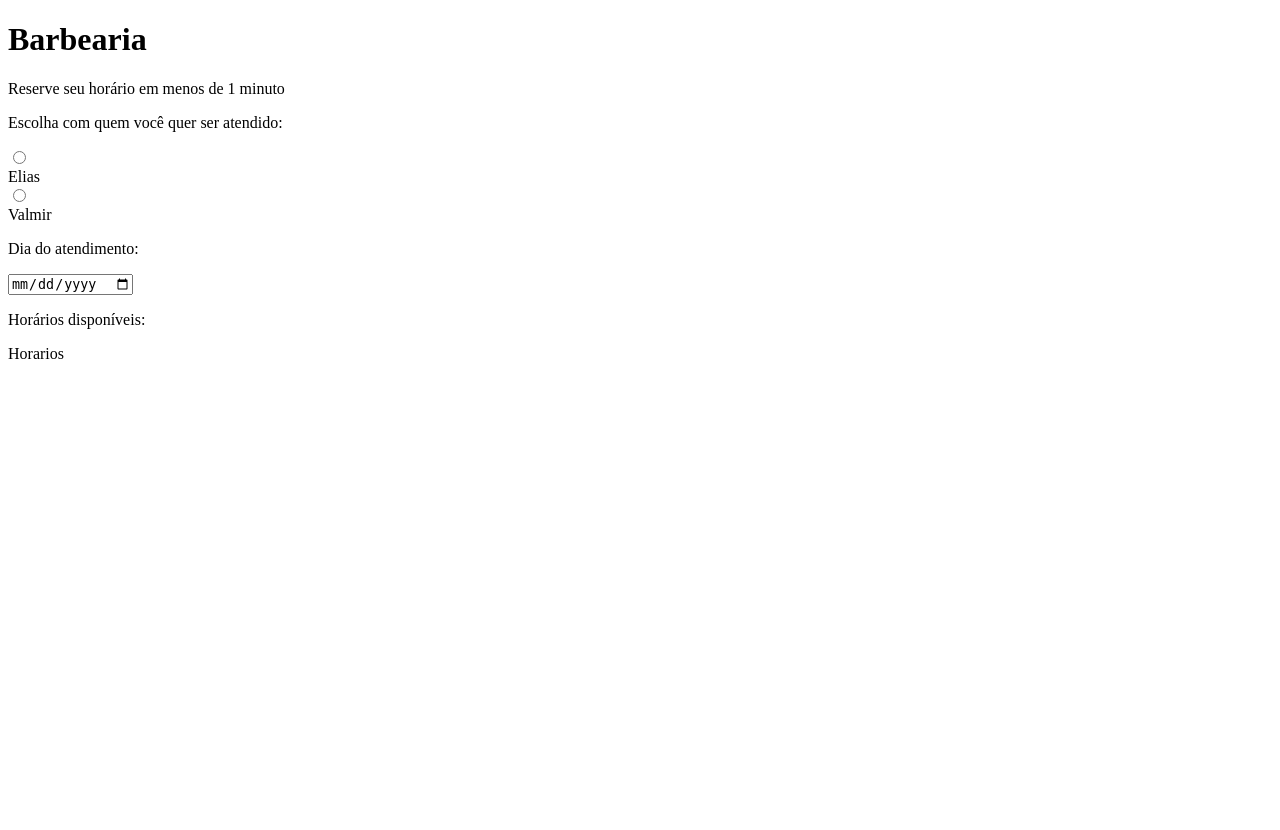
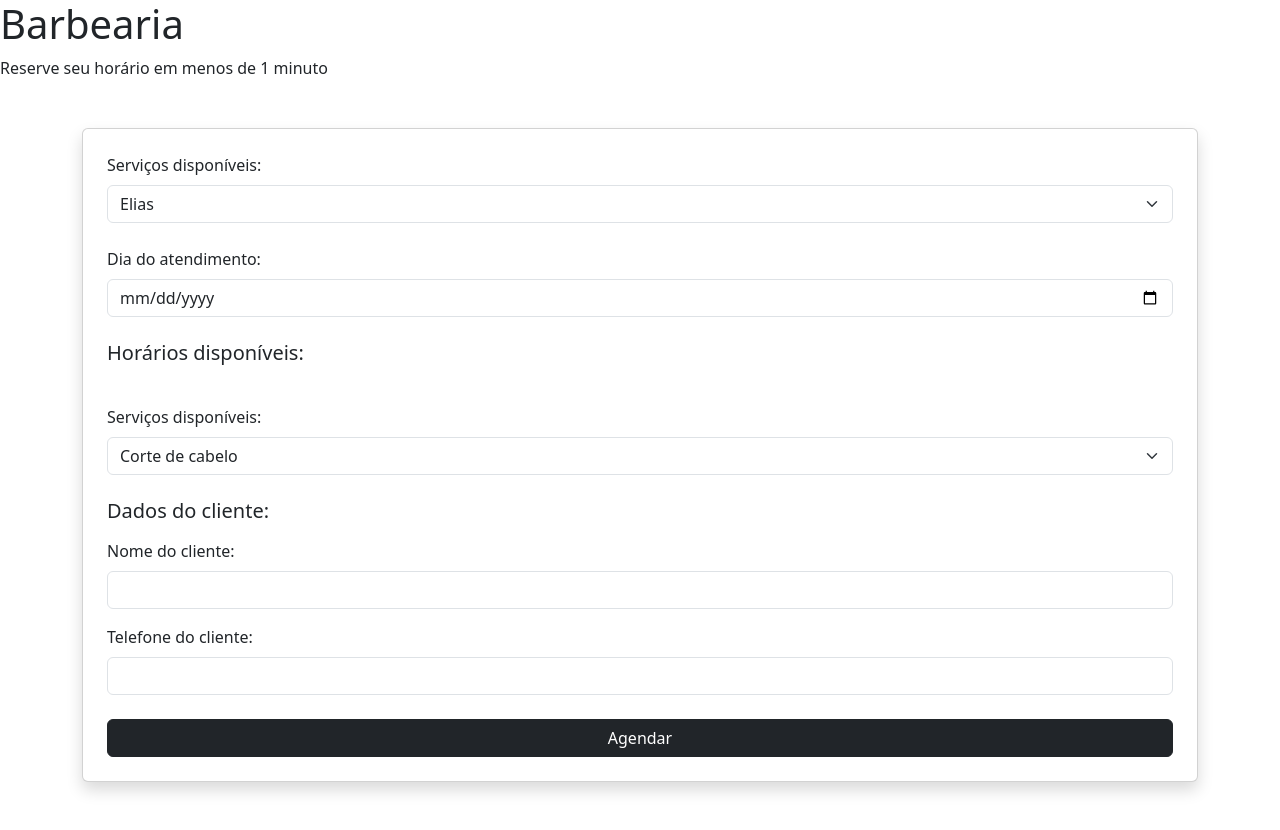
Before and after one commit to josehelias/agendamento_barbearia, a Django app: page /agendamentos/ in a window 1280 px wide. Before the commit the page ends 359 px from the top, so only its background shows below. Run offline with Django 5.2, Linux system fonts and the light colour scheme; data comes from the database, SQL or seed files in the repository; both versions use the stored data as it was after the commit.

Commit message:
novo layout

```diff
--- a/agendamento/agenda/static/js/agendamento.js
+++ b/agendamento/agenda/static/js/agendamento.js
@@ -1,5 +1,7 @@
-document.querySelectorAll('.radio-barbeiro').forEach(radio => {
-    radio.addEventListener('change', function(){
+const selectServico = document.querySelector('#barbeiro-select');
+
+
+selectServico.addEventListener('change', function() {
         const barbeiroId = this.value;
         const data = document.getElementById('id_data').value;
         alert('Data selecionada: ' + data);
@@ -35,4 +37,3 @@ document.querySelectorAll('.radio-barbeiro').forEach(radio => {
                 container.innerHTML = "Erro ao carregar horários.";
             });
     });
-});
--- a/agendamento/agenda/templates/agendar.html
+++ b/agendamento/agenda/templates/agendar.html
@@ -3,33 +3,72 @@
 <html>
     <body>
         <header>
+            <link href="https://cdn.jsdelivr.net/npm/bootstrap@5.3.2/dist/css/bootstrap.min.css" rel="stylesheet">
             <h1>Barbearia</h1>
             <p>Reserve seu horário em menos de 1 minuto</p>
         </header>
 
-        <main>
-            <article>
-                <p>Escolha com quem você quer ser atendido:</p>
-                <div class="grid-barbeiro">
-                    {% for barbeiro in barbeiros %}
-                        <label class="card-barbeiro">
-                            <input type="radio" name="barbeiro" class="radio-barbeiro" value="{{ barbeiro.id }}" required>
-                            <div class="info-barbeiro">
-                                <span>{{ barbeiro.barb_nome }}</span>
-                            </div>
-                        </label>
-                    {% endfor %}
+        <main class="container my-5">
+
+            <div class="card shadow p-4">
+
+                <!-- Barbeiro -->
+                <div class="mb-4">
+                    <label for="barbeiro-select" class="form-label">Serviços disponíveis:</label>
+                    <select id="barbeiro-select" name="barbeiro" class="form-select">
+                        {% for barbeiro in barbeiros %}
+                            <option value="{{ barbeiro.id }}">
+                                {{ barbeiro.barb_nome }}
+                            </option>
+                        {% endfor %}
+                    </select>
                 </div>
-                <p>Dia do atendimento:</p>
-                <input type="date" id="id_data" name="data" min="{{ hoje }}">
-            </article>
 
-            <article>
-                <p>Horários disponíveis:</p>
-                <div class="grid-horarios" id="grid-horarios">
-                    <p>Horarios</p>
+                <!-- Data -->
+                <div class="mb-4">
+                    <label for="id_data" class="form-label">Dia do atendimento:</label>
+                        <input type="date" id="id_data" name="data" min="{{ hoje }}" class="form-control">
                 </div>
-            </article>
+
+                <!-- Horários -->
+                <div class="mb-4">
+                    <h5 class="mb-3">Horários disponíveis:</h5>
+                    <div class="row" id="grid-horarios">
+
+                    </div>
+                </div>
+
+                <!-- Serviço -->
+                <div class="mb-4">
+                    <label for="servico" class="form-label">Serviços disponíveis:</label>
+                    <select id="servico" name="servico" class="form-select">
+                        {% for servico in servicos %}
+                            <option value="{{ servico.id }}">
+                               {{ servico.nome }}
+                            </option>
+                        {% endfor %}
+                    </select>
+                </div>
+
+                <!-- Cliente -->
+                <div class="mb-4">
+                    <h5 class="mb-3">Dados do cliente:</h5>
+
+                    <div class="mb-3">
+                        <label for="nome_cliente" class="form-label">Nome do cliente:</label>
+                        <input type="text" id="nome_cliente" name="nome_cliente" class="form-control" required>
+                    </div>
+
+                    <div>
+                        <label for="telefone_cliente" class="form-label">Telefone do cliente:</label>
+                        <input type="text" id="telefone_cliente" name="telefone_cliente" class="form-control" required>
+                    </div>
+                </div>
+
+                <button class="btn btn-dark w-100">Agendar</button>
+
+            </div>
+
         </main>
 
         <script src="{% static 'js/agendamento.js' %}"></script>
--- a/agendamento/agenda/views.py
+++ b/agendamento/agenda/views.py
@@ -2,14 +2,16 @@ from django.shortcuts import render
 from django.http import HttpResponse, JsonResponse
 from datetime import datetime, date
 from django.template import loader
-from .models import Barbeiro
+from .models import Barbeiro, Servico
 from .services import gerar_horarios_disponiveis
 
 def agendamentos(request):
     barbeiros = Barbeiro.objects.all().values()
+    Servicos = Servico.objects.all().values()
     template = loader.get_template('agendar.html')
     context = {
         'barbeiros': barbeiros,
+        'servicos': Servicos,
         'hoje': date.today().strftime("%Y-%m-%d")
     }
     return HttpResponse(template.render(context, request))
```
Also changed, not shown: agendamento/db.sqlite3.
